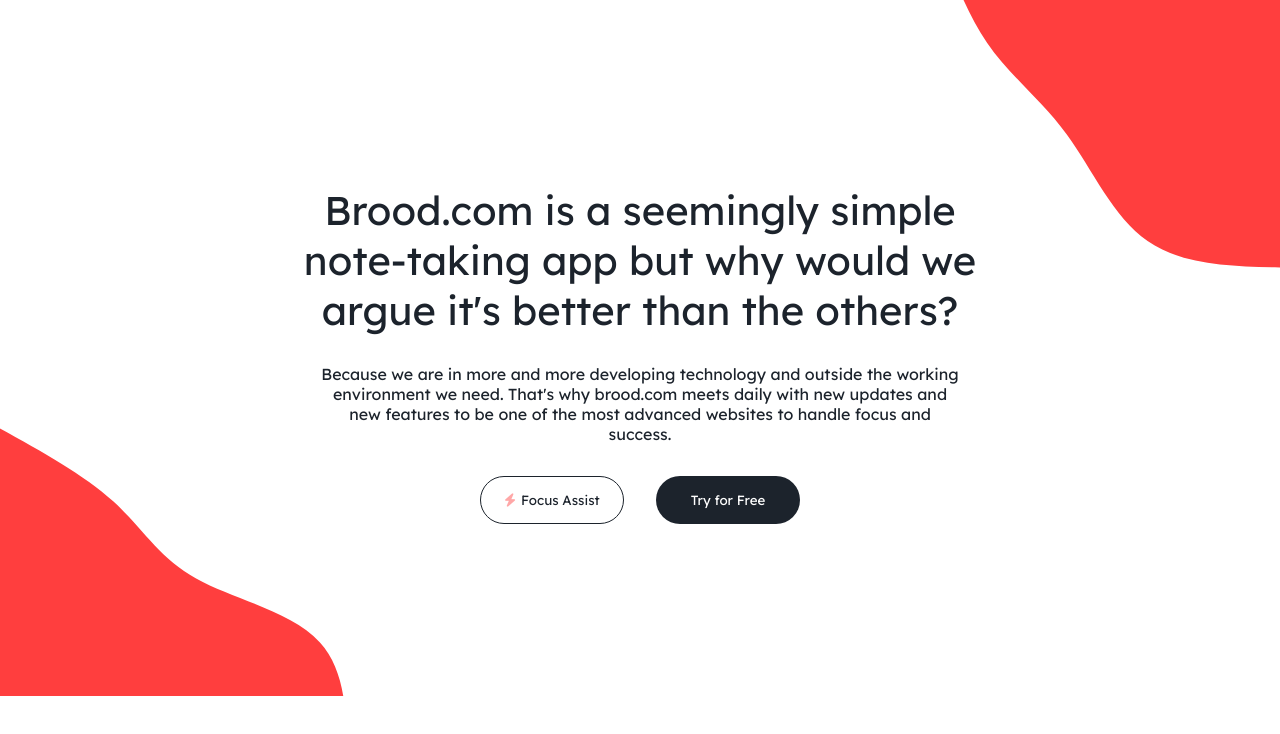
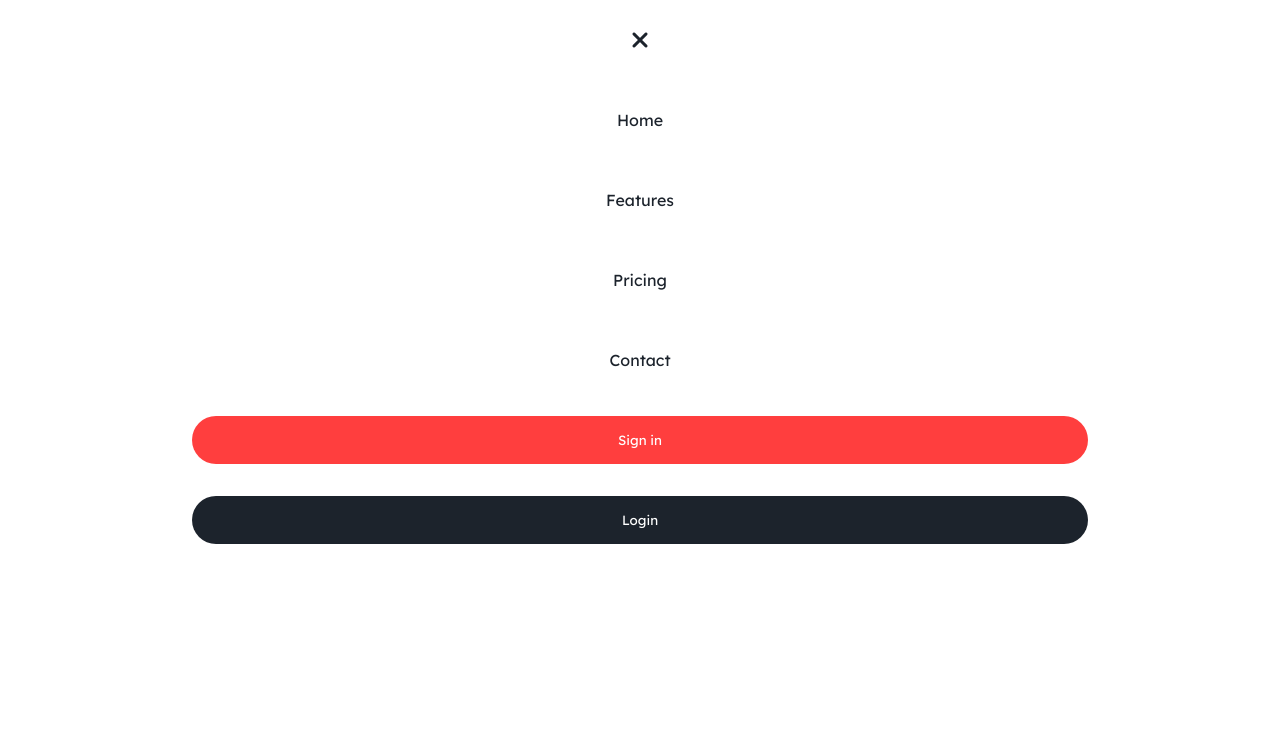
Before and after one commit to emirhankorhan/brood-web-app, a React (Create React App) app: page / in a window 1280 px wide. Both pictures are taken after a click on the button 286 px from the left and 52 px from the top of the page. Shown: the top 734 px of the page. Built offline with nearby package versions, Linux system fonts and the light colour scheme.

Commit message:
menu edit

```diff
--- a/src/App.css
+++ b/src/App.css
@@ -14,3 +14,229 @@
     }
 
 }
+
+* {
+    margin: 0;
+    padding: 0;
+    box-sizing: border-box;
+}
+
+.header-navbar {
+    width: 100%;
+    height: 13vh;
+    display: flex;
+    align-items: center;
+
+}
+
+.header-navbar .menu-button i {
+    display: none;
+}
+
+.header-nav-logo {
+    height: 6.5rem;
+    width: 10rem;
+    display: flex;
+    align-items: center;
+    justify-content: center;
+    font-family: 'Lexend', sans-serif;
+    margin-left: 10%;
+    font-size: 1.6rem;
+    font-weight: 500;
+    user-select: none;
+}
+
+
+.header-nav-logo .first-logo {
+    color: #ff3e3e;
+
+}
+
+.header-nav-link {
+    width: 25%;
+    height: 6.5rem;
+    display: flex;
+    align-items: center;
+    justify-content: space-around;
+    font-family: 'Lexend', sans-serif;
+    font-weight: 300;
+}
+
+.header-nav-link a {
+    width: 20%;
+    height: 2rem;
+    font-size: 0.9rem;
+    color: #1c232c;
+    text-decoration: none;
+    display: flex;
+    align-items: center;
+    justify-content: center;
+    outline: none;
+}
+
+.header-nav-link a:hover {
+    color: #ff3e3e;
+    transition: 0.5s;
+}
+
+.header-nav-log {
+    height: 6.5rem;
+    width: 28rem;
+    margin-left: 15%;
+    margin-right: 4%;
+    display: flex;
+    align-items: center;
+    justify-content: space-around;
+}
+
+.header-nav-log .sign-button {
+    width: 12rem;
+    height: 3rem;
+    background-color: #ff3e3e;
+    color: #fff;
+    border-radius: 3rem;
+    outline: none;
+    border: none;
+    font-family: 'Lexend', sans-serif;
+    cursor: pointer;
+}
+
+.header-nav-log .login-button {
+    width: 12rem;
+    height: 3rem;
+    background-color: #1c232c;
+    border: none;
+    color: #fff;
+    border-radius: 3rem;
+    outline: none;
+    font-family: 'Lexend', sans-serif;
+    cursor: pointer;
+}
+
+
+@media only screen and (min-width: 925px) and (max-width: 1045px) {
+    .header-nav-link {
+        width: 35%;
+    }
+
+}
+
+@media only screen and (max-width: 925px) {
+    .header-nav-link {
+        display: none;
+    }
+
+    .header-nav-log {
+        display: none;
+    }
+
+    .header-navbar .menu-button i {
+        display: flex;
+        height: 13vh;
+        width: 6rem;
+        align-items: center;
+        justify-content: center;
+        font-size: 1.8rem;
+
+
+    }
+
+    .header-navbar .menu-button {
+        margin-right: 8%;
+        background-color: rgb(97, 56, 56, 0);
+        outline: none;
+        border: none;
+    }
+
+    .header-navbar {
+        width: 100%;
+        height: 13vh;
+        display: flex;
+        align-items: center;
+        justify-content: space-between;
+
+    }
+
+    .header-nav-logo {
+        margin-left: 0;
+        margin-left: 5%;
+    }
+
+}
+
+.menu-open {
+    width: 100%;
+    height: 100vh;
+    background-color: #fff;
+    position: fixed;
+    z-index: 99;
+    display: flex;
+    align-items: center;
+    justify-content: flex-start;
+    flex-direction: column;
+}
+
+.menu-open .close-button{
+    width: 100%;
+    height: 5rem;
+    display: flex;
+    align-items: center;
+    justify-content: center;
+    font-size: 1.5rem;
+    color: #1c232c;
+}
+
+.menu-open .header-nav-close-link{
+    width: 100%;
+    height: 20rem;
+    display: flex;
+    align-items: center;
+    justify-content: space-around;
+    flex-direction: column;
+}
+
+.menu-open .header-nav-close-link a{
+    text-decoration: none;
+    color: #1c232c;
+    font-family: 'Lexend', sans-serif;
+
+}
+
+.menu-open .header-nav-close-link a:hover{
+    color: #ff3e3e;
+}
+
+.menu-open .header-nav-close-log{
+    width: 100%;
+    height: 10rem;
+    display: flex;
+    align-items: center;
+    justify-content: space-around;
+    flex-direction: column;
+}
+
+.menu-open .header-nav-close-log .sign-button{
+    width: 70%;
+    height: 3rem;
+    background-color: #ff3e3e;
+    border: none;
+    color: #fff;
+    border-radius: 3rem;
+    outline: none;
+    font-family: 'Lexend', sans-serif;
+    cursor: pointer;
+
+}
+
+.menu-open .header-nav-close-log .login-button{
+    width: 70%;
+    height: 3rem;
+    background-color: #1c232c;
+    border: none;
+    color: #fff;
+    border-radius: 3rem;
+    outline: none;
+    font-family: 'Lexend', sans-serif;
+    cursor: pointer;
+
+}
--- a/src/App.js
+++ b/src/App.js
@@ -1,21 +1,68 @@
 import './App.css';
-import Header from './components/Header/Header';
+import { useState, React } from "react";
 import Content from './components/content/Content';
 // import Features from './components/features/Features';
 // import Featurestwo from './components/featurestwo/Featurestwo';
 
 function App() {
 
-  return (
-    <div>
-      <div className="app">
-        <Header />
-        <Content />
+  const [onButton, setOnButton] = useState(false);
+
+  const menuIsOpen = () => {
+    setOnButton(true);
+  }
+
+  const menuIsClose = () => {
+    setOnButton(false);
+  }
+
+  if(onButton === false){
+    return (
+      <div className='app'>
+      <div className='header-navbar'>
+          <div className='header-nav-logo'>
+
+              <p className='first-logo'>brood</p>
+          </div>
+          <button onClick={menuIsOpen} className='menu-button'><i class="fa-solid fa-grip-lines"></i></button>
+          <div className='header-nav-link'>
+              <a href='/'>Home</a>
+              <a href='/features'>Features</a>
+              <a href='/pricing'>Pricing</a>
+              <a href='/contact'>Contact</a>
+          </div>
+          <div className='header-nav-log'>
+              <button className='sign-button'>Sign in</button>
+              <button className='login-button'>Login</button>
+          </div>
       </div>
-      {/* <Features />
-      <Featurestwo/> */}
+      <Content/>
+      </div>
+    )
+
+  }else if(onButton === true){
+    return(
+      <div className='app'>
+    <div className='menu-open'>
+
+      <div className='close-button'><i onClick={menuIsClose} class="fa-solid fa-xmark"></i></div>
+      <div className='header-nav-close-link'>
+              <a href='/'>Home</a>
+              <a href='/features'>Features</a>
+              <a href='/pricing'>Pricing</a>
+              <a href='/contact'>Contact</a>
+          </div>
+
+          <div className='header-nav-close-log'>
+              <button className='sign-button'>Sign in</button>
+              <button className='login-button'>Login</button>
+          </div>
+
     </div>
-  );
+    <Content/>
+    </div>
+    )
+  }
 }
 
 export default App;
--- a/src/components/Header/Header.js
+++ b/src/components/Header/Header.js
@@ -1,60 +1,14 @@
-import { useState, React } from "react";
-import "./header.css"
+// import { useState, React } from "react";
+// import "./header.css"
 
-function Header() {
-
-  const [onButton, setOnButton] = useState(false);
-
-  const menuIsOpen = () => {
-    setOnButton(true);
-  }
-
-  const menuIsClose = () => {
-    setOnButton(false);
-  }
+// function Header() {
 
 
-  if(onButton === false){
-    return (
-      <div className='header-navbar'>
-          <div className='header-nav-logo'>
-
-              <p className='first-logo'>brood</p>
-          </div>
-          <button onClick={menuIsOpen} className='menu-button'><i class="fa-solid fa-grip-lines"></i></button>
-          <div className='header-nav-link'>
-              <a href='/'>Home</a>
-              <a href='/features'>Features</a>
-              <a href='/pricing'>Pricing</a>
-              <a href='/contact'>Contact</a>
-          </div>
-          <div className='header-nav-log'>
-              <button className='sign-button'>Sign in</button>
-              <button className='login-button'>Login</button>
-          </div>
-      </div>
-    )
-
-  }else if(onButton === true){
-    <div className='menu-open'>
-      <i onClick={menuIsClose} class="fa-solid fa-xmark"></i>
-      <div></div>
-      <div className='header-nav-link'>
-              <a href='/'>Home</a>
-              <a href='/features'>Features</a>
-              <a href='/pricing'>Pricing</a>
-              <a href='/contact'>Contact</a>
-          </div>
-
-          <div className='header-nav-log'>
-              <button className='sign-button'>Sign in</button>
-              <button className='login-button'>Login</button>
-          </div>
-
-    </div>
-  }
 
 
-}
 
-export default Header
+
+
+// }
+
+// export default Header
--- a/src/components/Header/header.css
+++ /dev/null
@@ -1,156 +0,0 @@
-*{
-    margin: 0;
-    padding: 0;
-    box-sizing: border-box;
-}
-
-.header-navbar{
-    width: 100%;
-    height: 13vh;
-    display: flex;
-    align-items: center;
-
-}
-
-.header-navbar .menu-button i{
-    display: none;
-}
-
-.header-nav-logo{
-    height: 6.5rem;
-    width: 10rem;
-    display: flex;
-    align-items: center;
-    justify-content: center;
-    font-family: 'Lexend', sans-serif;
-    margin-left: 10%;
-    font-size: 1.6rem;
-    font-weight: 500;
-    user-select: none;
-}
-
-
-.header-nav-logo .first-logo{
-    color: #ff3e3e;
-
-}
-
-.header-nav-link{
-    width: 25%;
-    height: 6.5rem;
-    display: flex;
-    align-items: center;
-    justify-content: space-around;
-    font-family: 'Lexend', sans-serif;
-    font-weight: 300;
-}
-
-.header-nav-link a{
-    width: 20%;
-    height: 2rem;
-    font-size: 0.9rem;
-    color: #1c232c;
-    text-decoration: none;
-    display: flex;
-    align-items: center;
-    justify-content: center;
-    outline: none;
-}
-
-.header-nav-link a:hover{
-    color: #ff3e3e;
-    transition: 0.5s;
-}
-
-.header-nav-log{
-    height: 6.5rem;
-    width: 28rem;
-    margin-left: 15%;
-    margin-right: 4%;
-    display: flex;
-    align-items: center;
-    justify-content: space-around;
-}
-
-.header-nav-log .sign-button{
-    width: 12rem;
-    height: 3rem;
-    background-color: #ff3e3e;
-    color: #fff;
-    border-radius: 3rem;
-    outline: none;
-    border: none;
-    font-family: 'Lexend', sans-serif;
-    cursor: pointer;
-}
-
-.header-nav-log .login-button{
-    width: 12rem;
-    height: 3rem;
-    background-color: #1c232c;
-    border: none;
-    color: #fff;
-    border-radius: 3rem;
-    outline: none;
-    font-family: 'Lexend', sans-serif;
-    cursor: pointer;
-}
-
-
-@media only screen and (min-width: 925px) and (max-width: 1045px) {
-    .header-nav-link{
-        width: 35%;
-    }
-
-}
-
-@media only screen and (max-width: 925px) {
-    .header-nav-link{
-        display: none;
-    }
-
-    .header-nav-log{
-        display: none;
-    }
-
-    .header-navbar .menu-button i{
-        display: flex;
-        height: 13vh;
-        width: 6rem;
-        align-items: center;
-        justify-content: center;
-        font-size: 1.8rem;
-
-
-    }
-
-    .header-navbar .menu-button{
-        margin-right: 8%;
-        background-color: rgb(97, 56, 56,0);
-        outline: none;
-        border: none;
-    }
-
-    .header-navbar{
-        width: 100%;
-        height: 13vh;
-        display: flex;
-        align-items: center;
-        justify-content: space-between;
-
-    }
-
-    .header-nav-logo{
-        margin-left: 0;
-        margin-left: 5%;
-    }
-
-    .menu-open{
-        width: 100%;
-        height: 100vh;
-        background-color: #fff;
-    }
-
-
-
-}
```
